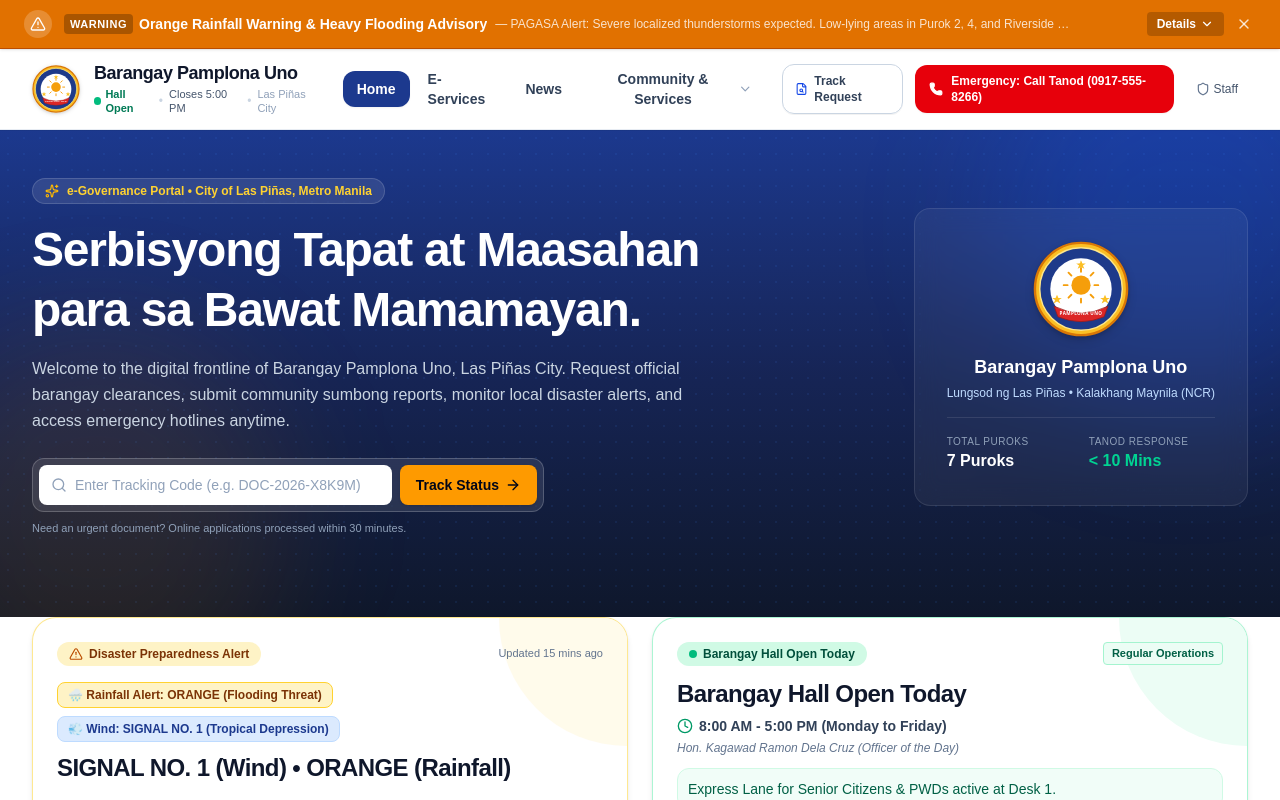
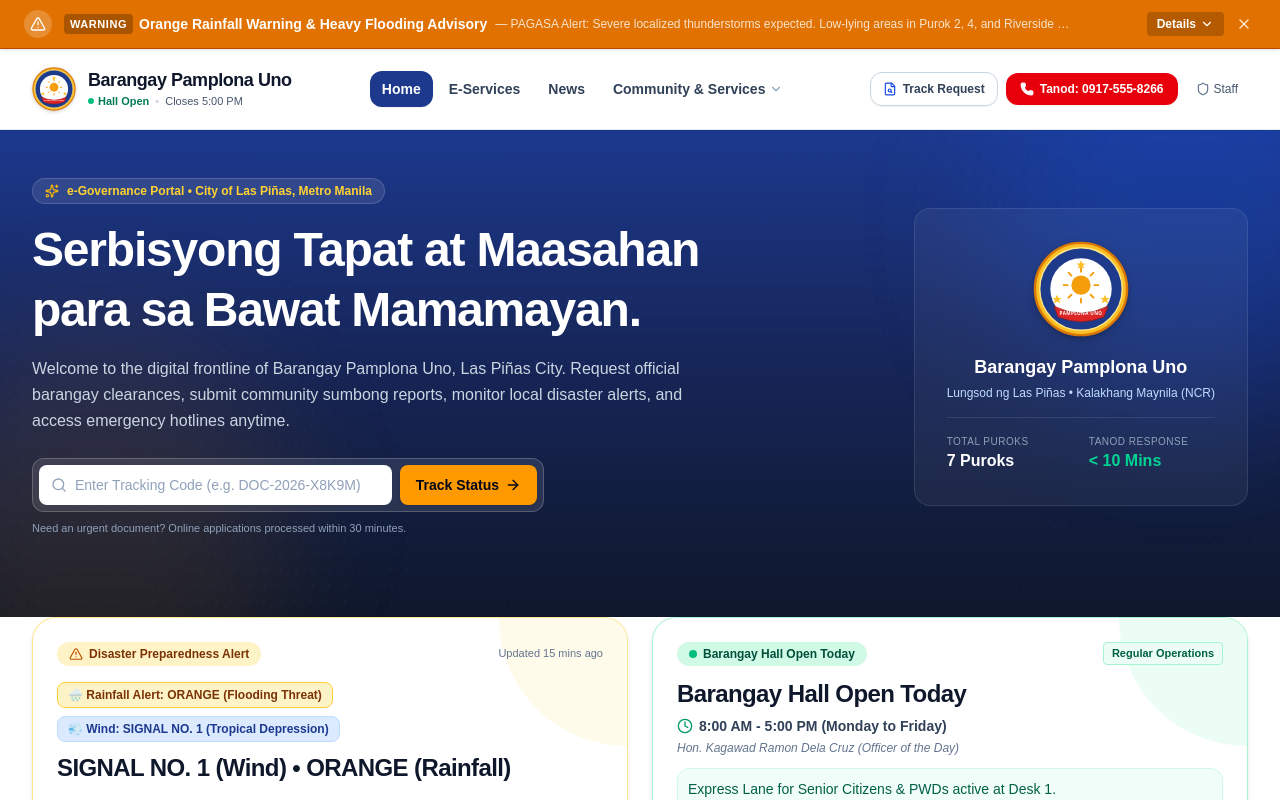
Before and after one commit to acaballero2010/brgy, a Next.js app: page / in a window 1280 px wide. Shown: the top 800 px of the page. Built offline with nearby package versions, Linux system fonts and the light colour scheme.

Commit message:
fix(header): eliminate text wrapping, compact navbar items, and add dismiss to offline mode banner

```diff
--- a/components/layout/Navbar.tsx
+++ b/components/layout/Navbar.tsx
@@ -84,35 +84,35 @@ export default function Navbar() {
     <>
       <header className="sticky top-0 z-30 bg-white/95 backdrop-blur-md border-b border-slate-200/80 transition-shadow duration-200 shadow-2xs">
         <div className="max-w-7xl mx-auto px-4 sm:px-6 lg:px-8">
-          <div className="flex items-center justify-between h-16 sm:h-20 gap-4">
+          <div className="flex items-center justify-between h-16 sm:h-20 gap-3 xl:gap-4">
             {/* Left: Clean Official Seal & Portal Identity */}
             <Link
               href="/"
-              className="flex items-center gap-3.5 group focus:outline-hidden focus:ring-2 focus:ring-blue-600 rounded-xl p-1 -ml-1 transition-opacity hover:opacity-95"
+              className="flex items-center gap-2.5 sm:gap-3 group focus:outline-hidden focus:ring-2 focus:ring-blue-600 rounded-xl p-1 -ml-1 transition-opacity hover:opacity-95 shrink-0"
             >
-              <BarangaySeal size={48} className="shadow-xs shrink-0" />
+              <BarangaySeal size={44} className="shadow-xs shrink-0" />
               <div className="flex flex-col justify-center">
-                <span className="text-base sm:text-lg font-black text-slate-900 tracking-tight leading-tight group-hover:text-blue-900 transition-colors">
+                <span className="text-sm sm:text-base lg:text-lg font-black text-slate-900 tracking-tight leading-tight group-hover:text-blue-900 transition-colors whitespace-nowrap">
                   Barangay Pamplona Uno
                 </span>
-                <div className="flex items-center gap-1.5 text-xs text-slate-500 mt-0.5">
-                  <span className="inline-flex items-center gap-1 text-[11px] font-semibold text-emerald-700">
-                    <span className="h-2 w-2 rounded-full bg-emerald-500 animate-pulse" />
+                <div className="flex items-center gap-1.5 text-[11px] text-slate-500 mt-0.5 whitespace-nowrap">
+                  <span className="inline-flex items-center gap-1 font-semibold text-emerald-700">
+                    <span className="h-1.5 w-1.5 rounded-full bg-emerald-500 animate-pulse" />
                     Hall Open
                   </span>
                   <span className="text-slate-300">•</span>
-                  <span className="text-[11px] text-slate-600 font-medium">Closes 5:00 PM</span>
-                  <span className="hidden md:inline text-slate-300">•</span>
-                  <span className="hidden md:inline text-[11px] text-slate-400">Las Piñas City</span>
+                  <span className="text-slate-600 font-medium">Closes 5:00 PM</span>
+                  <span className="hidden 2xl:inline text-slate-300">•</span>
+                  <span className="hidden 2xl:inline text-slate-400">Las Piñas City</span>
                 </div>
               </div>
             </Link>
 
             {/* Desktop Navigation Links */}
-            <nav className="hidden lg:flex items-center gap-1">
+            <nav className="hidden lg:flex items-center gap-1 shrink-0">
               <Link
                 href="/"
-                className={`px-3.5 py-2 rounded-xl text-sm font-semibold transition-all ${
+                className={`px-3 py-1.5 xl:py-2 rounded-xl text-xs xl:text-sm font-semibold transition-all whitespace-nowrap ${
                   pathname === "/"
                     ? "bg-blue-900 text-white shadow-xs"
                     : "text-slate-700 hover:text-blue-900 hover:bg-slate-100"
@@ -122,7 +122,7 @@ export default function Navbar() {
               </Link>
               <Link
                 href="/services"
-                className={`px-3.5 py-2 rounded-xl text-sm font-semibold transition-all ${
+                className={`px-3 py-1.5 xl:py-2 rounded-xl text-xs xl:text-sm font-semibold transition-all whitespace-nowrap ${
                   pathname === "/services" || (pathname.startsWith("/services") && !pathname.startsWith("/services/toda") && !pathname.startsWith("/services/track"))
                     ? "bg-blue-900 text-white shadow-xs"
                     : "text-slate-700 hover:text-blue-900 hover:bg-slate-100"
@@ -132,7 +132,7 @@ export default function Navbar() {
               </Link>
               <Link
                 href="/news"
-                className={`px-3.5 py-2 rounded-xl text-sm font-semibold transition-all ${
+                className={`px-3 py-1.5 xl:py-2 rounded-xl text-xs xl:text-sm font-semibold transition-all whitespace-nowrap ${
                   pathname.startsWith("/news")
                     ? "bg-blue-900 text-white shadow-xs"
                     : "text-slate-700 hover:text-blue-900 hover:bg-slate-100"
@@ -147,16 +147,17 @@ export default function Navbar() {
                   type="button"
                   onClick={() => setIsCommunityOpen(!isCommunityOpen)}
                   onMouseEnter={() => setIsCommunityOpen(true)}
-                  className={`inline-flex items-center gap-1.5 px-3.5 py-2 rounded-xl text-sm font-semibold transition-all ${
+                  className={`inline-flex items-center gap-1 px-3 py-1.5 xl:py-2 rounded-xl text-xs xl:text-sm font-semibold transition-all whitespace-nowrap cursor-pointer ${
                     isCommunityActive || isCommunityOpen
                       ? "bg-blue-50 text-blue-900 font-bold"
                       : "text-slate-700 hover:text-blue-900 hover:bg-slate-100"
                   }`}
                   aria-expanded={isCommunityOpen}
                 >
-                  <span>Community & Services</span>
+                  <span className="hidden xl:inline">Community & Services</span>
+                  <span className="xl:hidden">Community</span>
                   <ChevronDown
-                    className={`h-4 w-4 transition-transform duration-200 ${
+                    className={`h-3.5 w-3.5 transition-transform duration-200 ${
                       isCommunityOpen ? "rotate-180 text-blue-900" : "text-slate-400"
                     }`}
                   />
@@ -204,43 +205,44 @@ export default function Navbar() {
             </nav>
 
             {/* Right Quick Actions */}
-            <div className="flex items-center gap-2 sm:gap-3">
+            <div className="flex items-center gap-1.5 sm:gap-2 shrink-0">
               {/* Track Document Button */}
               <Link
                 href="/services/track"
-                className="hidden sm:inline-flex items-center gap-1.5 px-3 py-2 text-xs font-bold rounded-xl border border-slate-300 text-slate-700 hover:bg-slate-100 hover:text-slate-900 transition-colors shadow-2xs"
+                className="hidden sm:inline-flex items-center gap-1.5 px-2.5 py-1.5 xl:px-3 xl:py-2 text-xs font-bold rounded-xl border border-slate-300 text-slate-700 hover:bg-slate-100 hover:text-slate-900 transition-colors shadow-2xs whitespace-nowrap shrink-0"
                 title="Track Request Status"
               >
-                <FileSearch className="h-3.5 w-3.5 text-blue-700" />
-                <span>Track Request</span>
+                <FileSearch className="h-3.5 w-3.5 text-blue-700 shrink-0" />
+                <span className="hidden xl:inline">Track Request</span>
+                <span className="xl:hidden">Track</span>
               </Link>
 
               {/* Primary Emergency Dialer */}
               <a
                 href="tel:09175558266"
-                className="inline-flex items-center gap-2 px-3.5 py-2 text-xs font-extrabold rounded-xl bg-red-600 text-white hover:bg-red-700 active:scale-95 transition-all shadow-xs"
+                className="inline-flex items-center gap-1.5 px-2.5 py-1.5 xl:px-3.5 xl:py-2 text-xs font-black rounded-xl bg-red-600 text-white hover:bg-red-700 active:scale-95 transition-all shadow-xs whitespace-nowrap shrink-0"
                 title="24/7 Tanod Patrol Emergency Hotline"
               >
                 <Phone className="h-3.5 w-3.5 fill-current animate-pulse shrink-0" />
-                <span className="hidden xl:inline">Emergency: Call Tanod (0917-555-8266)</span>
-                <span className="hidden sm:inline xl:hidden">Emergency: Call Tanod</span>
-                <span className="sm:hidden">Call Tanod</span>
+                <span className="hidden 2xl:inline">Emergency: 0917-555-8266</span>
+                <span className="hidden sm:inline 2xl:hidden">Tanod: 0917-555-8266</span>
+                <span className="sm:hidden">Tanod</span>
               </a>
 
               {/* Staff / Admin portal link */}
               <Link
                 href="/admin"
-                className="hidden md:inline-flex items-center gap-1 px-2.5 py-2 text-xs font-medium rounded-xl text-slate-600 hover:text-blue-900 hover:bg-blue-50 transition-colors"
+                className="hidden lg:inline-flex items-center gap-1 px-2 py-1.5 xl:px-2.5 xl:py-2 text-xs font-medium rounded-xl text-slate-600 hover:text-blue-900 hover:bg-blue-50 transition-colors whitespace-nowrap shrink-0"
                 title="Barangay Staff Access"
               >
-                <Shield className="h-3.5 w-3.5 text-slate-500" />
+                <Shield className="h-3.5 w-3.5 text-slate-500 shrink-0" />
                 <span>Staff</span>
               </Link>
 
               {/* Mobile Drawer Trigger */}
               <button
                 onClick={() => setIsDrawerOpen(true)}
-                className="lg:hidden p-2 rounded-xl text-slate-700 hover:bg-slate-100 focus:outline-hidden focus:ring-2 focus:ring-blue-600"
+                className="lg:hidden p-2 rounded-xl text-slate-700 hover:bg-slate-100 focus:outline-hidden focus:ring-2 focus:ring-blue-600 shrink-0 cursor-pointer"
                 aria-label="Open mobile navigation"
               >
                 <Menu className="h-6 w-6" />
```
Also changed, not shown: components/common/OfflineCacheSync.tsx (+42 -33 lines).
